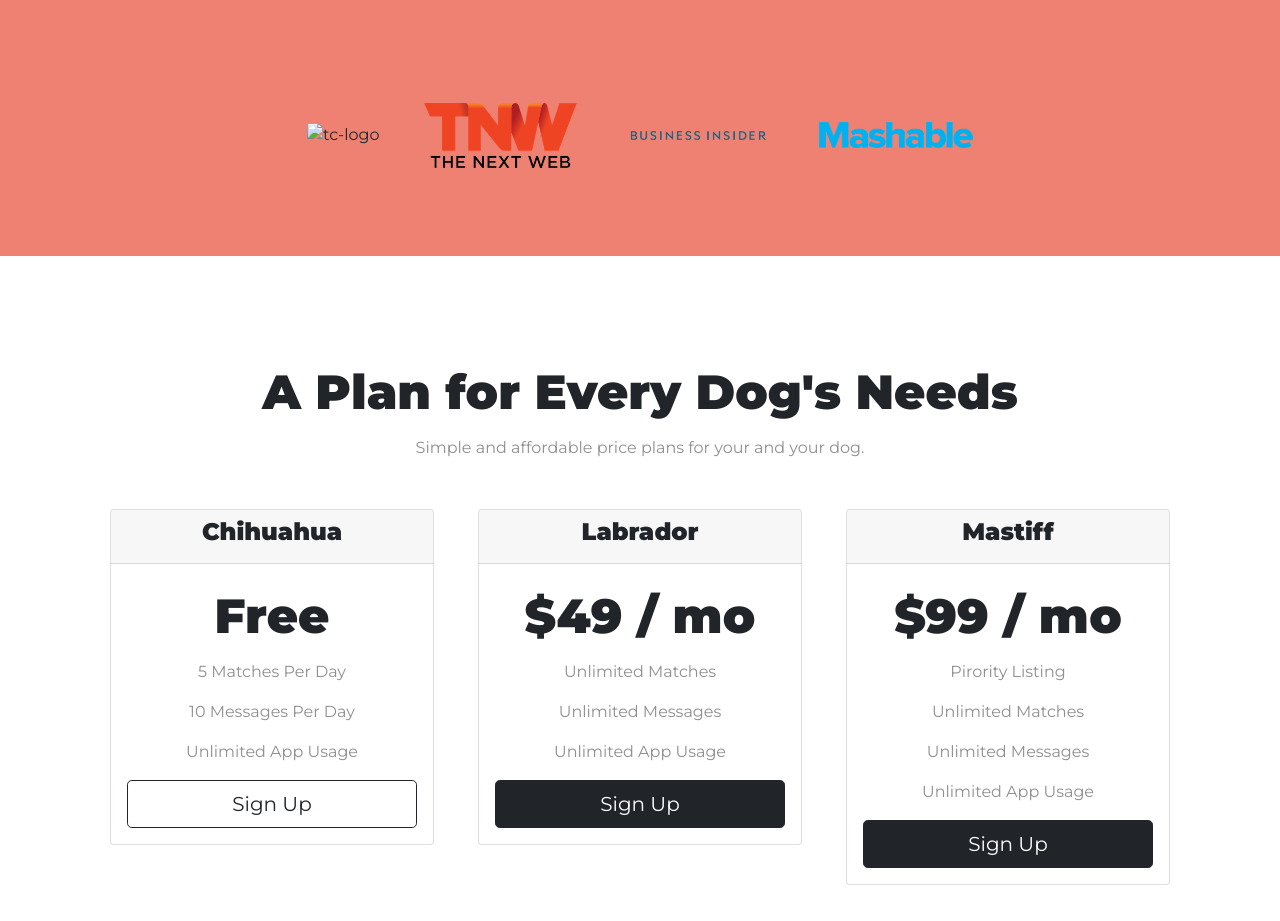
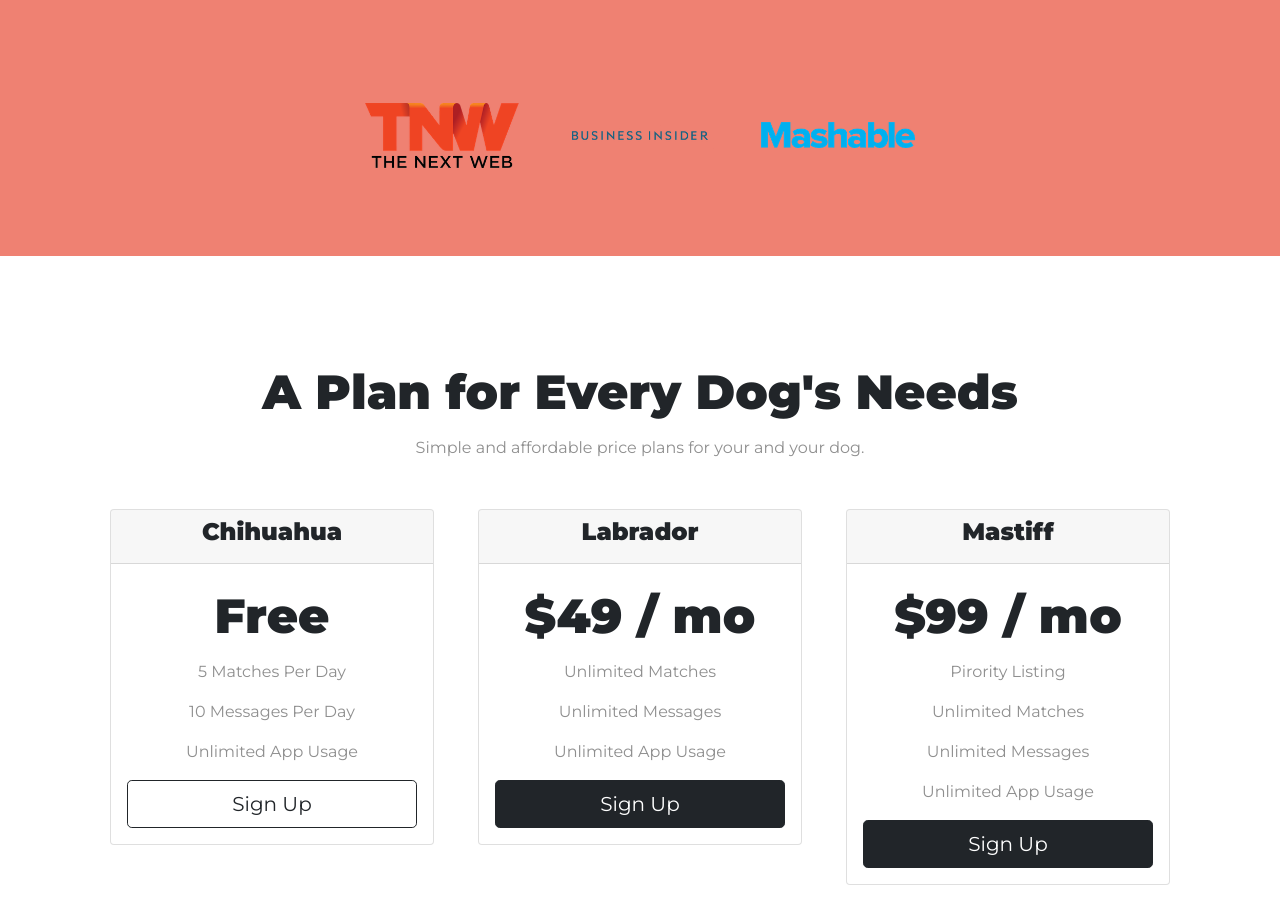
Before and after one commit to Jrewel/Bootstrap-Projects, a plain HTML site: page index.html in a window 1280 px wide. Shown: the part 1540-2461 px from the top of the page. Drawn offline with nearby package versions, Linux system fonts and the light colour scheme.

Commit message:
Add files via upload

```diff
--- a/index.html
+++ b/index.html
@@ -125,7 +125,6 @@
    <!-- Press -->
 
    <section id="press">
-     <img class="press-logo" src="images/techcrunch-logo1.png" alt="tc-logo">
      <img class="press-logo" src="images/tnw.png" alt="tnw-logo">
      <img class="press-logo" src="images/bizinsider.png" alt="biz-insider-logo">
      <img class="press-logo" src="images/mashable.png" alt="mashable-logo">
```
